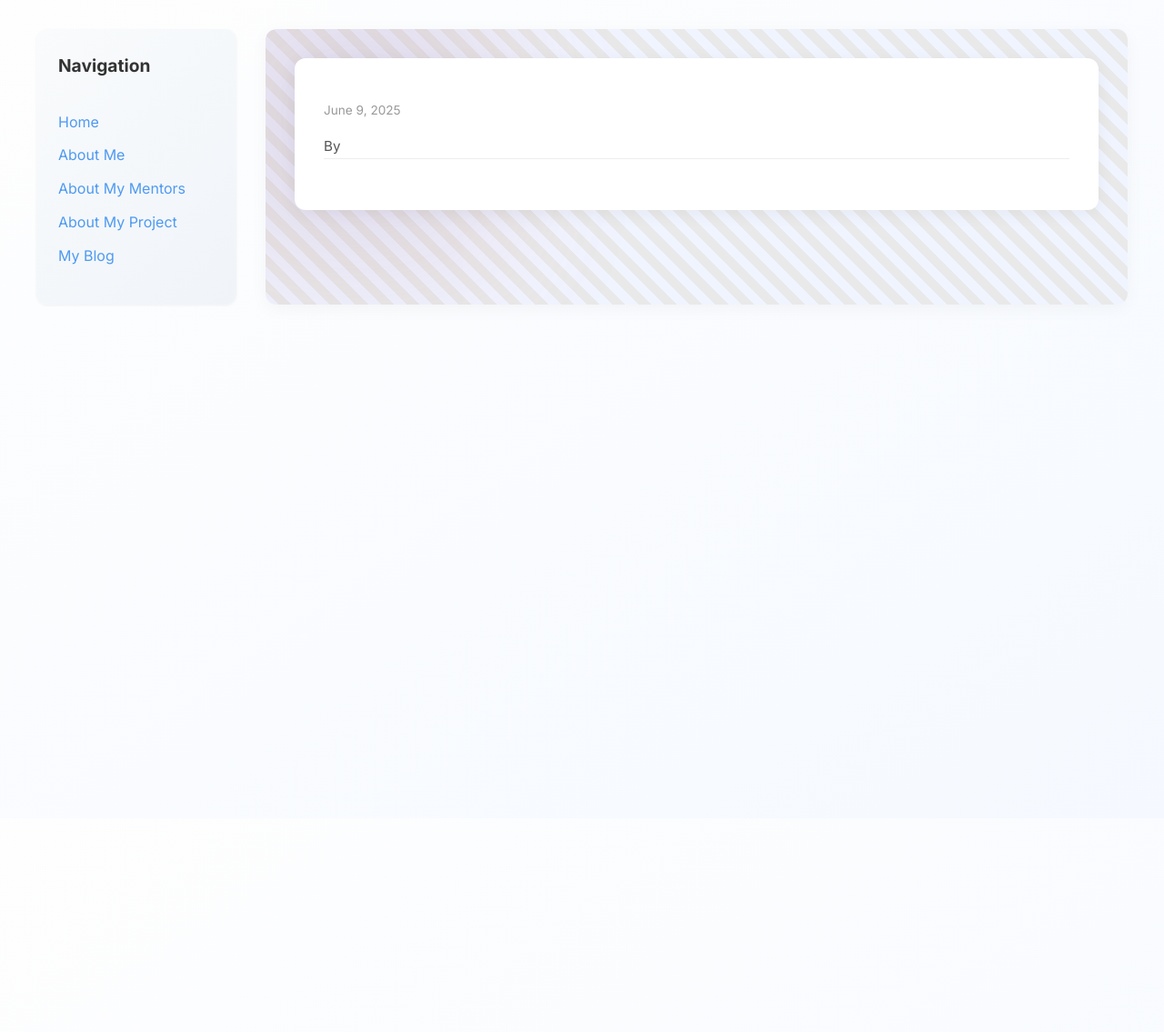
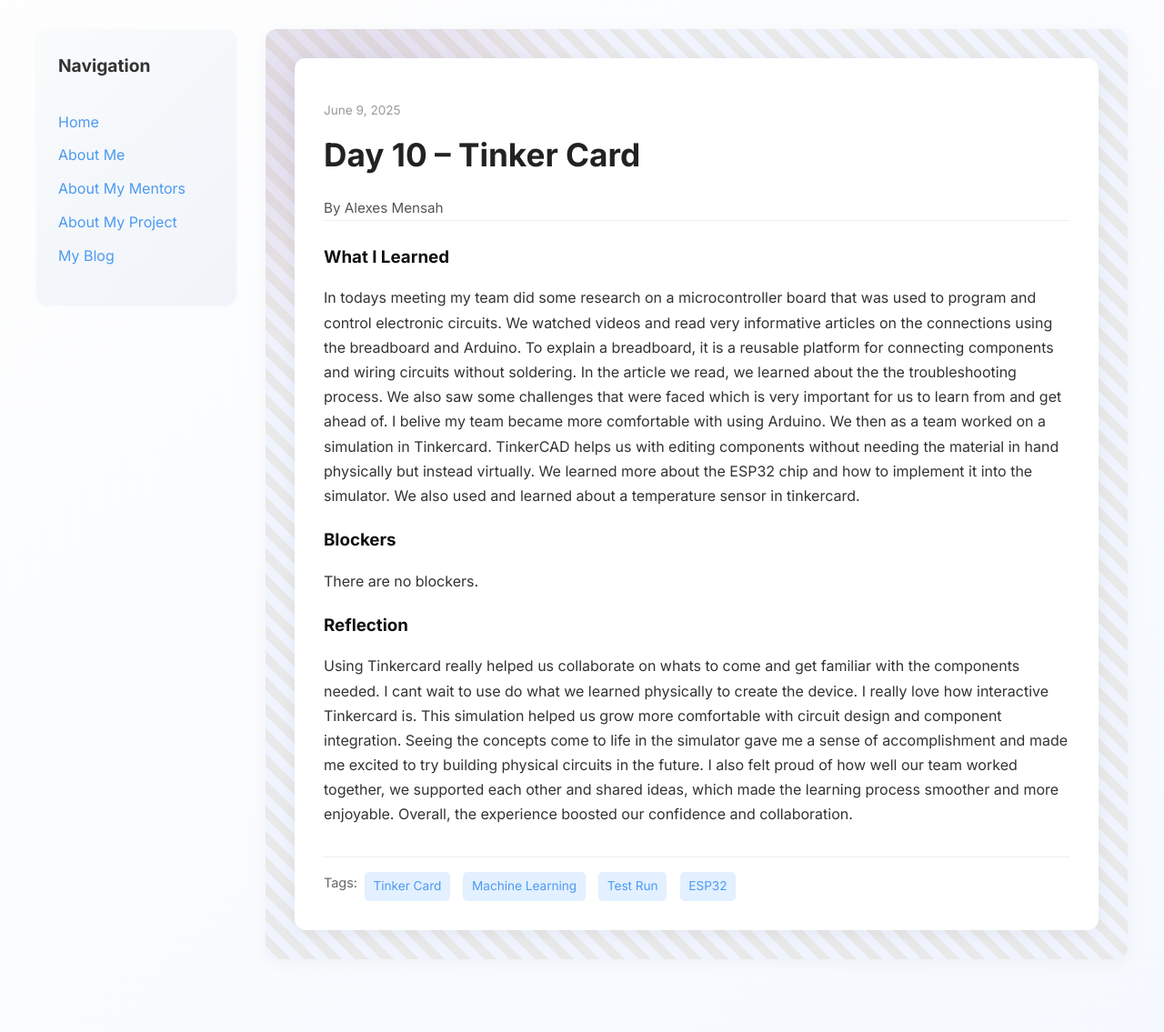
Before and after one commit to alexes22/alexes22.github.io, a Jekyll site: the page built from _posts/2025-06-09-day-10.md, in a window 1280 px wide. Shown: the whole page at 91% size. Built offline with Jekyll 4.4.1, drawn with Linux system fonts in a browser that asks for light colours; our own code applies the rules of GitHub Pages for plain Markdown files; before the commit the page ends 900 px from its top, so only the background shows below that.

Commit message:
Update 2025-06-09-day-10.md

```diff
--- a/_posts/2025-06-09-day-10.md
+++ b/_posts/2025-06-09-day-10.md
@@ -4,7 +4,7 @@
 date: 2025-06-09
 author: Alexes Mensah
 permalink: /day10.html
-tags: ["Tinker Card","Machine Learning", "Test Run" "ESP32"]
+tags: ["Tinker Card","Machine Learning", "Test Run", "ESP32"]
 
 what_i_learned: |
   In todays meeting my team did some research on a microcontroller board that was used to program and control electronic circuits. We watched videos and read very informative articles on the connections using the breadboard and Arduino. To explain a breadboard, it is a reusable platform for connecting components and wiring circuits without soldering. In the article we read, we learned about the the troubleshooting process. We also saw some challenges that were faced which is very important for us to learn from and get ahead of. I belive my team became more comfortable with using Arduino. We then as a team worked on a simulation in Tinkercard. TinkerCAD helps us with editing components without needing the material in hand physically but instead virtually. We learned more about the ESP32 chip and how to implement it into the simulator. We also used and learned about a temperature sensor in tinkercard.
```
